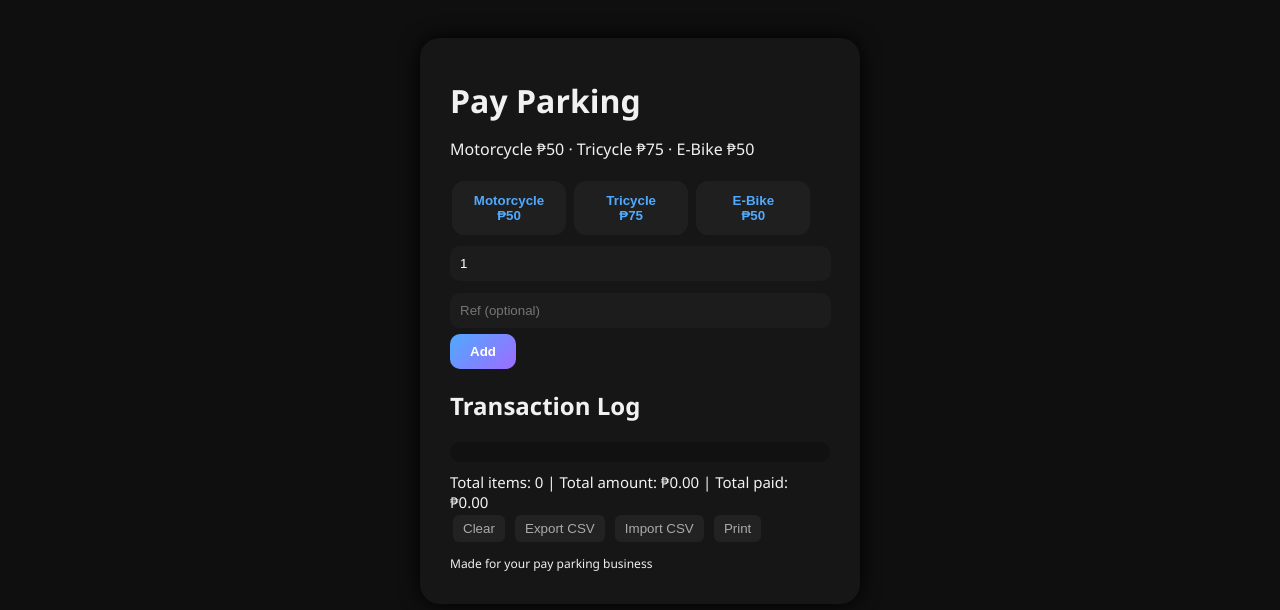
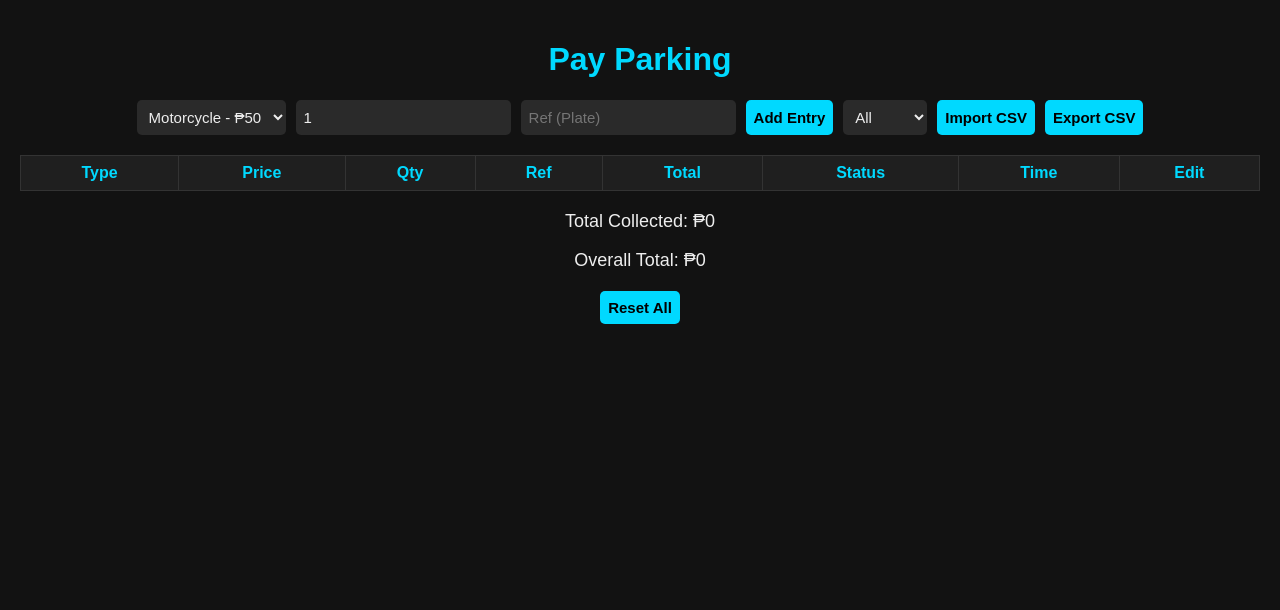
Before and after one commit to PseudoNiYna/Parking, a plain HTML site: page index.html in a window 1280 px wide. Drawn offline with Linux system fonts and the light colour scheme.

Commit message:
Update index.html

```diff
--- a/index.html
+++ b/index.html
@@ -1,299 +1,257 @@
 <!DOCTYPE html>
 <html lang="en">
 <head>
-<meta charset="UTF-8">
-<meta name="viewport" content="width=device-width, initial-scale=1.0">
+  <meta charset="UTF-8" />
+  <meta name="viewport" content="width=device-width, initial-scale=1.0" />
   <title>Pay Parking</title>
   <style>
     body {
-  background: #0f0f0f;
-  color: #f1f1f1;
-  font-family: 'Segoe UI', sans-serif;
+      background-color: #121212;
+      color: #eee;
+      font-family: Arial, sans-serif;
+      margin: 0;
+      padding: 20px;
+    }
+    h1 {
+      text-align: center;
+      color: #00d9ff;
+    }
+    .controls {
       display: flex;
+      flex-wrap: wrap;
       justify-content: center;
-  padding: 30px;
+      gap: 10px;
+      margin-bottom: 20px;
     }
-.container {
-  background: #161616;
-  padding: 20px 30px;
-  border-radius: 20px;
-  box-shadow: 0 0 20px #000;
-  width: 380px;
-}
-h1 { margin-bottom: 10px; }
-.vehicle-buttons button {
-  background: #1f1f1f;
+    input, select, button {
+      padding: 8px;
+      border-radius: 5px;
       border: none;
-  color: #4faaff;
-  padding: 12px;
-  border-radius: 12px;
-  width: 30%;
-  margin: 5px 2px;
-  font-weight: bold;
-  cursor: pointer;
-}
-.vehicle-buttons button:hover {
-  background: #2a2a2a;
+      font-size: 15px;
     }
     input, select {
-  width: 95%;
-  padding: 10px;
-  border: none;
-  border-radius: 10px;
-  background: #1c1c1c;
-  color: #fff;
-  margin: 6px 0;
+      background-color: #2a2a2a;
+      color: #eee;
     }
-.add-btn {
-  background: linear-gradient(135deg,#4faaff,#9f6bff);
-  border: none;
-  padding: 10px 20px;
-  border-radius: 10px;
+    button {
+      background-color: #00d9ff;
+      color: #000;
       cursor: pointer;
-  color: white;
       font-weight: bold;
+      transition: 0.2s;
     }
-.log {
-  margin-top: 15px;
-  background: #111;
-  border-radius: 10px;
-  padding: 10px;
-  font-size: 14px;
-  max-height: 300px;
-  overflow-y: auto;
+    button:hover {
+      background-color: #00aacc;
     }
-button.action {
-  background: #222;
-  border: none;
-  padding: 6px 10px;
-  margin: 3px;
-  border-radius: 6px;
-  color: #aaa;
-  cursor: pointer;
+    table {
+      width: 100%;
+      border-collapse: collapse;
+      margin-top: 20px;
     }
-button.action:hover {
-  background: #333;
-  color: #fff;
+    th, td {
+      border: 1px solid #333;
+      padding: 8px;
+      text-align: center;
+    }
+    th {
+      background-color: #1f1f1f;
+      color: #00d9ff;
+    }
+    tr:nth-child(even) {
+      background-color: #1c1c1c;
     }
     .totals {
-  margin-top: 10px;
-  font-size: 15px;
+      margin-top: 20px;
+      text-align: center;
+      font-size: 18px;
+    }
+    .footer-controls {
+      margin-top: 20px;
+      text-align: center;
     }
   </style>
 </head>
 <body>
-<div class="container">
   <h1>Pay Parking</h1>
-  <p>Motorcycle ₱50 · Tricycle ₱75 · E-Bike ₱50</p>
-  <div class="vehicle-buttons">
-    <button onclick="selectType('Motorcycle',50)">Motorcycle<br>₱50</button>
-    <button onclick="selectType('Tricycle',75)">Tricycle<br>₱75</button>
-    <button onclick="selectType('E-Bike',50)">E-Bike<br>₱50</button>
+
+  <div class="controls">
+    <select id="vehicleType">
+      <option value="Motorcycle" data-price="50">Motorcycle - ₱50</option>
+      <option value="Tricycle" data-price="75">Tricycle - ₱75</option>
+      <option value="E-bike" data-price="50">E-bike - ₱50</option>
+    </select>
+    <input type="number" id="qty" min="1" placeholder="Qty" value="1" />
+    <input type="text" id="ref" placeholder="Ref (Plate)" />
+    <button id="addBtn">Add Entry</button>
+    <select id="filterStatus">
+      <option value="All">All</option>
+      <option value="Unpaid">Unpaid</option>
+      <option value="Paid">Paid</option>
+      <option value="Left">Left</option>
+    </select>
+    <button id="importBtn">Import CSV</button>
+    <button id="exportBtn">Export CSV</button>
+    <input type="file" id="fileInput" accept=".csv" style="display:none" />
   </div>
-  <input id="qty" type="number" placeholder="Qty" value="1">
-  <input id="ref" type="text" placeholder="Ref (optional)">
-  <button class="add-btn" onclick="addTransaction()">Add</button>
 
-  <h2>Transaction Log</h2>
-  <div class="log" id="log"></div>
+  <table id="parkingTable">
+    <thead>
+      <tr>
+        <th>Type</th>
+        <th>Price</th>
+        <th>Qty</th>
+        <th>Ref</th>
+        <th>Total</th>
+        <th>Status</th>
+        <th>Time</th>
+        <th>Edit</th>
+      </tr>
+    </thead>
+    <tbody></tbody>
+  </table>
 
-  <div class="totals" id="totals"></div>
+  <div class="totals">
+    <p>Total Collected: ₱<span id="paidTotal">0</span></p>
+    <p>Overall Total: ₱<span id="overallTotal">0</span></p>
+  </div>
 
-  <button class="action" onclick="clearAll()">Clear</button>
-  <button class="action" onclick="exportCSV()">Export CSV</button>
-  <button class="action" onclick="importCSV()">Import CSV</button>
-  <button class="action" onclick="window.print()">Print</button>
-
-  <p style="font-size:12px;margin-top:10px;">Made for your pay parking business</p>
+  <div class="footer-controls">
+    <button id="resetBtn">Reset All</button>
   </div>
 
   <script>
-let selectedType = null;
-let selectedRate = 0;
-let transactions = JSON.parse(localStorage.getItem('transactions') || '[]');
+    const vehicleType = document.getElementById("vehicleType");
+    const qtyInput = document.getElementById("qty");
+    const refInput = document.getElementById("ref");
+    const addBtn = document.getElementById("addBtn");
+    const parkingTable = document.getElementById("parkingTable").querySelector("tbody");
+    const paidTotalEl = document.getElementById("paidTotal");
+    const overallTotalEl = document.getElementById("overallTotal");
+    const resetBtn = document.getElementById("resetBtn");
+    const fileInput = document.getElementById("fileInput");
+    const importBtn = document.getElementById("importBtn");
+    const exportBtn = document.getElementById("exportBtn");
+    const filterStatus = document.getElementById("filterStatus");
 
-function selectType(type, rate) {
-  selectedType = type;
-  selectedRate = rate;
-  alert(`${type} selected (₱${rate})`);
+    let entries = JSON.parse(localStorage.getItem("parkingEntries") || "[]");
+
+    function saveData() {
+      localStorage.setItem("parkingEntries", JSON.stringify(entries));
+      renderTable();
     }
 
-function addTransaction() {
-  if (!selectedType) return alert('Select vehicle type first!');
-  const qty = parseInt(document.getElementById('qty').value) || 1;
-  const ref = document.getElementById('ref').value || '';
-  const amount = selectedRate * qty;
-  const id = Date.now();
-  const time = new Date().toLocaleString();
-  transactions.push({id, type: selectedType, price: selectedRate, qty, ref, amount, paid: false, left: false, status:'Unpaid', time});
-  save();
-  render();
+    function renderTable() {
+      parkingTable.innerHTML = "";
+      let paidTotal = 0, overallTotal = 0;
+      const filter = filterStatus.value;
+      entries.forEach((entry, index) => {
+        if (filter !== "All" && entry.status !== filter) return;
+        const row = document.createElement("tr");
+
+        row.innerHTML = `
+          <td>${entry.type}</td>
+          <td>₱${entry.price}</td>
+          <td>${entry.qty}</td>
+          <td>${entry.ref}</td>
+          <td>₱${entry.total}</td>
+          <td>
+            <select onchange="updateStatus(${index}, this.value)">
+              <option ${entry.status === "Unpaid" ? "selected" : ""}>Unpaid</option>
+              <option ${entry.status === "Paid" ? "selected" : ""}>Paid</option>
+              <option ${entry.status === "Left" ? "selected" : ""}>Left</option>
+            </select>
+          </td>
+          <td>${entry.time}</td>
+          <td><button onclick="editEntry(${index})">✏️</button></td>
+        `;
+        parkingTable.appendChild(row);
+        overallTotal += entry.total;
+        if (entry.status === "Paid") paidTotal += entry.total;
+      });
+      paidTotalEl.textContent = paidTotal;
+      overallTotalEl.textContent = overallTotal;
     }
 
-function togglePaid(id) {
-  const t = transactions.find(x=>x.id===id);
-  t.paid = !t.paid;
-  t.status = t.paid ? 'Paid' : 'Unpaid';
-  save();
-  render();
+    function addEntry() {
+      const type = vehicleType.value;
+      const price = parseInt(vehicleType.selectedOptions[0].dataset.price);
+      const qty = parseInt(qtyInput.value);
+      const ref = refInput.value || "-";
+      const total = price * qty;
+      const time = new Date().toLocaleString();
+      const status = "Unpaid";
+      entries.push({ type, price, qty, ref, total, status, time });
+      saveData();
+      qtyInput.value = 1;
+      refInput.value = "";
     }
 
-function toggleLeft(id) {
-  const t = transactions.find(x=>x.id===id);
-  t.left = !t.left;
-  if (t.left) t.status = 'Left';
-  save();
-  render();
+    function updateStatus(index, newStatus) {
+      entries[index].status = newStatus;
+      saveData();
     }
 
-function editTransaction(id) {
-  const t = transactions.find(x=>x.id===id);
-  const newType = prompt("Type (Motorcycle / Tricycle / E-Bike):", t.type);
-  const newQty = parseInt(prompt("Quantity:", t.qty)) || t.qty;
-  const newRef = prompt("Ref:", t.ref);
-  let rate = 50;
-  if (newType.toLowerCase() === 'tricycle') rate = 75;
-  t.type = newType;
-  t.qty = newQty;
-  t.ref = newRef;
-  t.price = rate;
-  t.amount = rate * newQty;
-  save();
-  render();
+    function editEntry(index) {
+      const e = entries[index];
+      const newQty = prompt("Enter new quantity:", e.qty);
+      const newRef = prompt("Enter new Ref:", e.ref);
+      if (newQty && !isNaN(newQty)) e.qty = parseInt(newQty);
+      if (newRef) e.ref = newRef;
+      e.total = e.price * e.qty;
+      saveData();
     }
 
-function deleteTransaction(id) {
-  if (confirm("Delete this transaction?")) {
-    transactions = transactions.filter(x=>x.id!==id);
-    save();
-    render();
+    function resetAll() {
+      if (confirm("Clear all records?")) {
+        entries = [];
+        saveData();
       }
     }
 
-function save() {
-  localStorage.setItem('transactions', JSON.stringify(transactions));
-}
-
-function render() {
-  const log = document.getElementById('log');
-  log.innerHTML = transactions.map(t => `
-    <div>
-      <b>${t.type}</b> ₱${t.amount} x${t.qty} ${t.ref ? '('+t.ref+')' : ''}
-      <br>Status: ${t.status} <small>${t.time}</small><br>
-      <button class="action" onclick="togglePaid(${t.id})">${t.paid ? '✅ Paid' : 'Mark Paid'}</button>
-      <button class="action" onclick="toggleLeft(${t.id})">${t.left ? '🚗 Left' : 'Mark Left'}</button>
-      <button class="action" onclick="editTransaction(${t.id})">✏️ Edit</button>
-      <button class="action" onclick="deleteTransaction(${t.id})">🗑 Delete</button>
-    </div>
-    <hr style="border-color:#222;">
-  `).join('');
-
-  const totalAmount = transactions.reduce((a,b)=>a+b.amount,0);
-  const totalPaid = transactions.filter(t=>t.paid).reduce((a,b)=>a+b.amount,0);
-  document.getElementById('totals').innerHTML =
-    `Total items: ${transactions.length} | Total amount: ₱${totalAmount.toFixed(2)} | Total paid: ₱${totalPaid.toFixed(2)}`;
-}
-
-function clearAll() {
-  if (confirm('Clear all data?')) {
-    transactions = [];
-    save();
-    render();
-  }
-}
-
-// CSV Export (type,price,qty,ref,total,status,time)
     function exportCSV() {
-  const header = ['type','price','qty','ref','total','status','time'];
-  const rows = transactions.map(t=>[
-    t.type,
-    t.price,
-    t.qty,
-    t.ref || '',
-    t.amount,
-    t.status || (t.paid?'Paid':t.left?'Left':'Unpaid'),
-    t.time
-  ]);
-  const csv = [header.join(','), ...rows.map(r=>r.join(','))].join('\n');
-  const blob = new Blob([csv], {type:'text/csv;charset=utf-8;'});
+      let csv = "Type,Price,Qty,Ref,Total,Status,Time\n";
+      entries.forEach(e => {
+        csv += `${e.type},${e.price},${e.qty},${e.ref},${e.total},${e.status},${e.time}\n`;
+      });
+      const blob = new Blob([csv], { type: "text/csv" });
       const url = URL.createObjectURL(blob);
-  const a = document.createElement('a');
+      const a = document.createElement("a");
       a.href = url;
-  a.download = 'transactions.csv';
+      a.download = "pay_parking_data.csv";
       a.click();
       URL.revokeObjectURL(url);
     }
 
-// CSV Import (type,price,qty,ref,total,status,time)
-function importCSV() {
-  const input = document.createElement('input');
-  input.type = 'file';
-  input.accept = '.csv,text/csv';
-  input.onchange = e => {
-    const file = e.target.files[0];
-    if (!file) return;
+    function importCSV(file) {
       const reader = new FileReader();
-    reader.onload = () => {
-      const text = reader.result.trim();
-      if (!text) return;
-      const lines = text.split('\n');
-      const header = lines.shift().split(',').map(h=>h.trim().toLowerCase());
-      const idx = {
-        type: header.indexOf('type'),
-        price: header.indexOf('price'),
-        qty: header.indexOf('qty'),
-        ref: header.indexOf('ref'),
-        total: header.indexOf('total'),
-        status: header.indexOf('status'),
-        time: header.indexOf('time')
-      };
-      for (const line of lines) {
-        if (!line.trim()) continue;
-        const values = parseCSVLine(line);
-        const t = {
-          id: Date.now() + Math.random(),
-          type: values[idx.type],
-          price: parseFloat(values[idx.price]) || 0,
-          qty: parseInt(values[idx.qty]) || 1,
-          ref: values[idx.ref],
-          amount: parseFloat(values[idx.total]) || 0,
-          status: values[idx.status],
-          paid: values[idx.status].toLowerCase() === 'paid',
-          left: values[idx.status].toLowerCase() === 'left',
-          time: values[idx.time] || new Date().toLocaleString()
-        };
-        transactions.push(t);
-      }
-      save();
-      render();
+      reader.onload = e => {
+        const lines = e.target.result.split("\n").slice(1);
+        lines.forEach(line => {
+          const [type, price, qty, ref, total, status, time] = line.split(",");
+          if (!type) return;
+          entries.push({
+            type,
+            price: parseInt(price),
+            qty: parseInt(qty),
+            ref: ref || "-",
+            total: parseInt(total),
+            status: status.trim(),
+            time: time?.trim() || new Date().toLocaleString()
+          });
+        });
+        saveData();
       };
       reader.readAsText(file);
-  };
-  input.click();
     }
 
-function parseCSVLine(line) {
-  const res = [];
-  let cur = '';
-  let inQuotes = false;
-  for (let i=0;i<line.length;i++) {
-    const ch = line[i];
-    if (inQuotes) {
-      if (ch === '"') {
-        if (line[i+1] === '"') { cur += '"'; i++; }
-        else inQuotes = false;
-      } else cur += ch;
-    } else {
-      if (ch === '"') inQuotes = true;
-      else if (ch === ',') { res.push(cur); cur=''; }
-      else cur += ch;
-    }
-  }
-  res.push(cur);
-  return res.map(s=>s.trim());
-}
+    addBtn.onclick = addEntry;
+    resetBtn.onclick = resetAll;
+    exportBtn.onclick = exportCSV;
+    importBtn.onclick = () => fileInput.click();
+    fileInput.onchange = e => importCSV(e.target.files[0]);
+    filterStatus.onchange = renderTable;
 
-render();
+    renderTable();
   </script>
 </body>
 </html>
```
Lines whose indentation alone changed are shown as unchanged.
